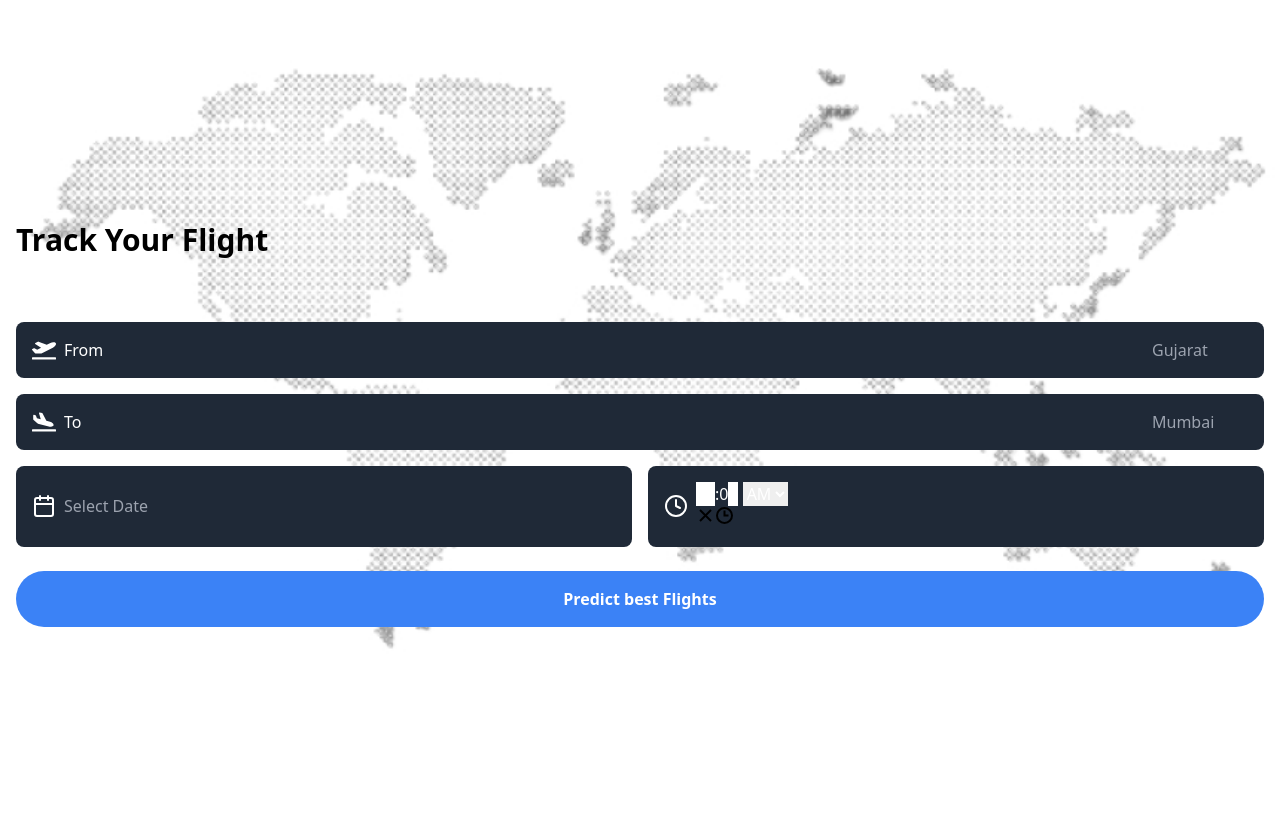
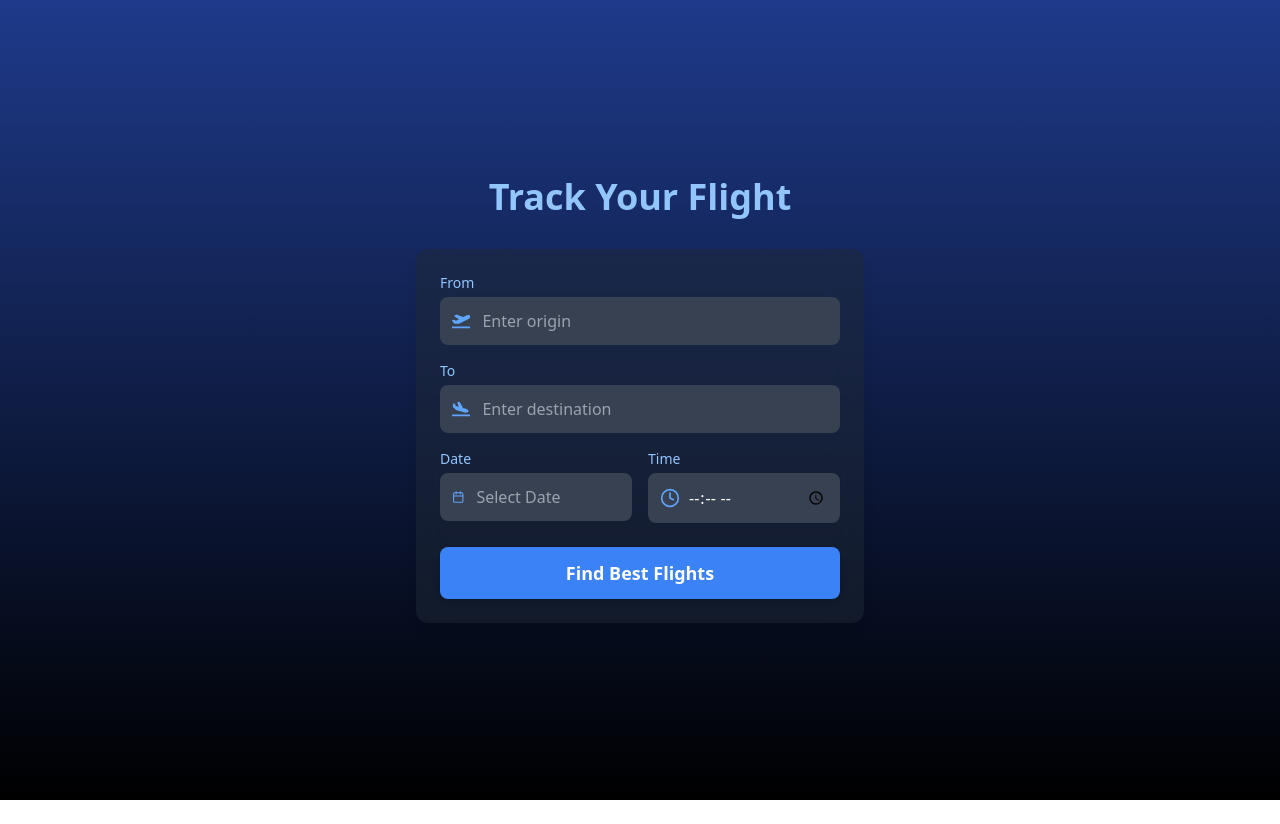
Before and after one commit to Bidyut-Kr-Das/travel-assistance-frontend, a React (Vite) app: page / in a window 1280 px wide. After the commit the page ends 800 px from the top, so only its background shows below. Built offline with nearby package versions, Linux system fonts and the light colour scheme.

Commit message:
update frontend

```diff
--- a/package.json
+++ b/package.json
@@ -4,12 +4,13 @@
   "version": "0.0.0",
   "type": "module",
   "scripts": {
-    "dev": "vite",
+    "dev": "vite --host",
     "build": "vite build",
     "lint": "eslint .",
     "preview": "vite preview"
   },
   "dependencies": {
+    "framer-motion": "^11.3.31",
     "react": "^18.3.1",
     "react-datepicker": "^7.3.0",
     "react-dom": "^18.3.1",
--- a/src/App.jsx
+++ b/src/App.jsx
@@ -1,84 +1,163 @@
-import React, { useState } from "react";
-import { FiCalendar, FiClock } from "react-icons/fi"; // Calendar and clock icons
-import { FaPlaneDeparture, FaPlaneArrival } from "react-icons/fa"; // Airplane icons
+import React, { useState, useEffect } from "react";
+import { FiCalendar, FiClock } from "react-icons/fi";
+import { FaPlaneDeparture, FaPlaneArrival } from "react-icons/fa";
 import DatePicker from "react-datepicker";
-import TimePicker from "react-time-picker"; // Import time picker library
-import Flight_card from "./components/Flight_card";
+import "react-datepicker/dist/react-datepicker.css";
+import { motion } from "framer-motion";
 
 const App = () => {
   const [startDate, setStartDate] = useState(null);
-  const [fromLabel, setFromLabel] = useState("From");
-  const [toLabel, setToLabel] = useState("To");
-  const [selectedTime, setSelectedTime] = useState("10:00"); // Initialize selected time
+  const [time, setTime] = useState("");
+  const [from, setFrom] = useState("");
+  const [to, setTo] = useState("");
+  const [backgroundLoaded, setBackgroundLoaded] = useState(false);
+
+  useEffect(() => {
+    // Trigger the background transition after a short delay
+    const timer = setTimeout(() => setBackgroundLoaded(true), 500);
+    return () => clearTimeout(timer);
+  }, []);
+
+  const fadeIn = {
+    hidden: { opacity: 0, y: 20 },
+    visible: { opacity: 1, y: 0 },
+  };
 
   return (
-    <>
-      <img
-        src="/mainbg1.jpg"
-        alt="Background"
-        className="w-full absolute top-0 left-0 z-0"
-      />
-      <Flight_card />
-      <div className="min-h-screen bg-transparent text-white flex flex-col items-center justify-center px-4 relative z-20">
-        <div className="relative w-full">
-          <h1 className="text-3xl font-bold text-black">Track Your Flight</h1>
-          {/* Place your background design or image cutout here */}
-        </div>
-        <div className="w-full mt-16">
+    <div
+      className={`min-h-screen flex flex-col items-center justify-center px-4 py-8 overflow-hidden transition-all duration-2000 ease-in-out ${
+        backgroundLoaded
+          ? "bg-gradient-to-b from-blue-900 to-black"
+          : "bg-black"
+      }`}
+    >
+      <motion.div
+        className="w-full max-w-md"
+        initial="hidden"
+        animate="visible"
+        variants={fadeIn}
+        transition={{ duration: 0.5, delay: 1 }} // Delay the content fade-in
+      >
+        <motion.h1
+          className="text-4xl font-bold mb-8 text-center text-blue-300"
+          initial={{ scale: 0.5, opacity: 0 }}
+          animate={{ scale: 1, opacity: 1 }}
+          transition={{ duration: 0.5, delay: 1.2 }}
+        >
+          Track Your Flight
+        </motion.h1>
+        <motion.div
+          className="bg-gray-800 bg-opacity-50 backdrop-blur-lg rounded-xl p-6 shadow-lg"
+          variants={fadeIn}
+          transition={{ duration: 0.5, delay: 1.4 }}
+        >
+          <div className="space-y-4">
             {/* From Input */}
-          <div className="bg-gray-800 rounded-lg p-4 flex items-center justify-between mb-4">
-            <span className="flex items-center">
-              <FaPlaneDeparture className="w-6 h-6 mr-2" />
-              {fromLabel}
-            </span>
+            <motion.div
+              className="relative"
+              variants={fadeIn}
+              transition={{ duration: 0.3, delay: 1.6 }}
+            >
+              <label
+                htmlFor="from"
+                className="text-sm text-blue-300 mb-1 block"
+              >
+                From
+              </label>
+              <div className="flex items-center bg-gray-700 rounded-lg p-3 transition-all duration-300 focus-within:ring-2 focus-within:ring-blue-400">
+                <FaPlaneDeparture className="w-5 h-5 mr-3 text-blue-400" />
                 <input
+                  id="from"
                   type="text"
-              placeholder="Gujarat"
-              className="bg-transparent text-gray-400 outline-none w-24"
-              onChange={(e) => setFromLabel(e.target.value)}
+                  value={from}
+                  onChange={(e) => setFrom(e.target.value)}
+                  placeholder="Enter origin"
+                  className="bg-transparent text-white placeholder-gray-400 outline-none w-full"
                 />
               </div>
+            </motion.div>
             {/* To Input */}
-          <div className="bg-gray-800 rounded-lg p-4 flex items-center justify-between mb-4">
-            <span className="flex items-center">
-              <FaPlaneArrival className="w-6 h-6 mr-2" />
-              {toLabel}
-            </span>
+            <motion.div
+              className="relative"
+              variants={fadeIn}
+              transition={{ duration: 0.3, delay: 1.8 }}
+            >
+              <label htmlFor="to" className="text-sm text-blue-300 mb-1 block">
+                To
+              </label>
+              <div className="flex items-center bg-gray-700 rounded-lg p-3 transition-all duration-300 focus-within:ring-2 focus-within:ring-blue-400">
+                <FaPlaneArrival className="w-5 h-5 mr-3 text-blue-400" />
                 <input
+                  id="to"
                   type="text"
-              placeholder="Mumbai"
-              className="bg-transparent text-gray-400 outline-none w-24"
-              onChange={(e) => setToLabel(e.target.value)}
+                  value={to}
+                  onChange={(e) => setTo(e.target.value)}
+                  placeholder="Enter destination"
+                  className="bg-transparent text-white placeholder-gray-400 outline-none w-full"
                 />
               </div>
+            </motion.div>
             {/* Date and Time Pickers */}
-          <div className="flex justify-between mb-6">
-            <div className="bg-gray-800 rounded-lg p-4 flex items-center w-1/2 mr-2">
-              <FiCalendar className="w-6 h-6 mr-2" />
+            <motion.div
+              className="flex space-x-4"
+              variants={fadeIn}
+              transition={{ duration: 0.3, delay: 2 }}
+            >
+              <div className="w-1/2">
+                <label
+                  htmlFor="date"
+                  className="text-sm text-blue-300 mb-1 block"
+                >
+                  Date
+                </label>
+                <div className="flex items-center bg-gray-700 rounded-lg p-3 transition-all duration-300 focus-within:ring-2 focus-within:ring-blue-400">
+                  <FiCalendar className="w-5 h-5 mr-3 text-blue-400" />
                   <DatePicker
+                    id="date"
                     selected={startDate}
                     onChange={(date) => setStartDate(date)}
-                dateFormat="dd MMMM"
+                    dateFormat="dd MMM yyyy"
                     placeholderText="Select Date"
-                className="bg-transparent text-gray-400 outline-none w-full"
-              />
-            </div>
-            <div className="bg-gray-800 rounded-lg p-4 flex items-center w-1/2 ml-2">
-              <FiClock className="w-6 h-6 mr-2" />
-              <TimePicker
-                value={selectedTime}
-                onChange={setSelectedTime}
-                className="react-time-picker"
+                    className="bg-transparent text-white placeholder-gray-400 outline-none w-full"
                   />
                 </div>
               </div>
-          {/* Predict Button */}
-          <button className="bg-blue-500 rounded-full w-full py-4 text-white font-semibold hover:bg-blue-600">
-            Predict best Flights
-          </button>
+              <div className="w-1/2">
+                <label
+                  htmlFor="time"
+                  className="text-sm text-blue-300 mb-1 block"
+                >
+                  Time
+                </label>
+                <div className="relative bg-gray-700 rounded-lg transition-all duration-300 focus-within:ring-2 focus-within:ring-blue-400">
+                  <div className="absolute inset-y-0 left-0 pl-3 flex items-center pointer-events-none">
+                    <FiClock className="w-5 h-5 text-blue-400" />
+                  </div>
+                  <input
+                    id="time"
+                    type="time"
+                    value={time}
+                    onChange={(e) => setTime(e.target.value)}
+                    className="bg-transparent text-white placeholder-gray-400 outline-none w-full pl-10 pr-3 py-3 rounded-lg"
+                  />
                 </div>
               </div>
-    </>
+            </motion.div>
+          </div>
+          {/* Predict Button */}
+          <motion.button
+            className="mt-6 bg-blue-500 hover:bg-blue-600 transition-all duration-300 rounded-lg w-full py-3 text-white font-semibold text-lg shadow-md relative overflow-hidden group"
+            whileHover={{ scale: 1.05 }}
+            whileTap={{ scale: 0.95 }}
+            variants={fadeIn}
+            transition={{ duration: 0.3, delay: 2.2 }}
+          >
+            <span className="relative z-10">Find Best Flights</span>
+            <span className="absolute inset-0 h-full w-full bg-blue-400 transform scale-x-0 group-hover:scale-x-100 transition-transform origin-left duration-300 ease-out"></span>
+          </motion.button>
+        </motion.div>
+      </motion.div>
+    </div>
   );
 };
 
```
Also changed, not shown: 1 other file (tests, documents, lock files or other folders). Lines whose indentation alone changed are shown as unchanged.
